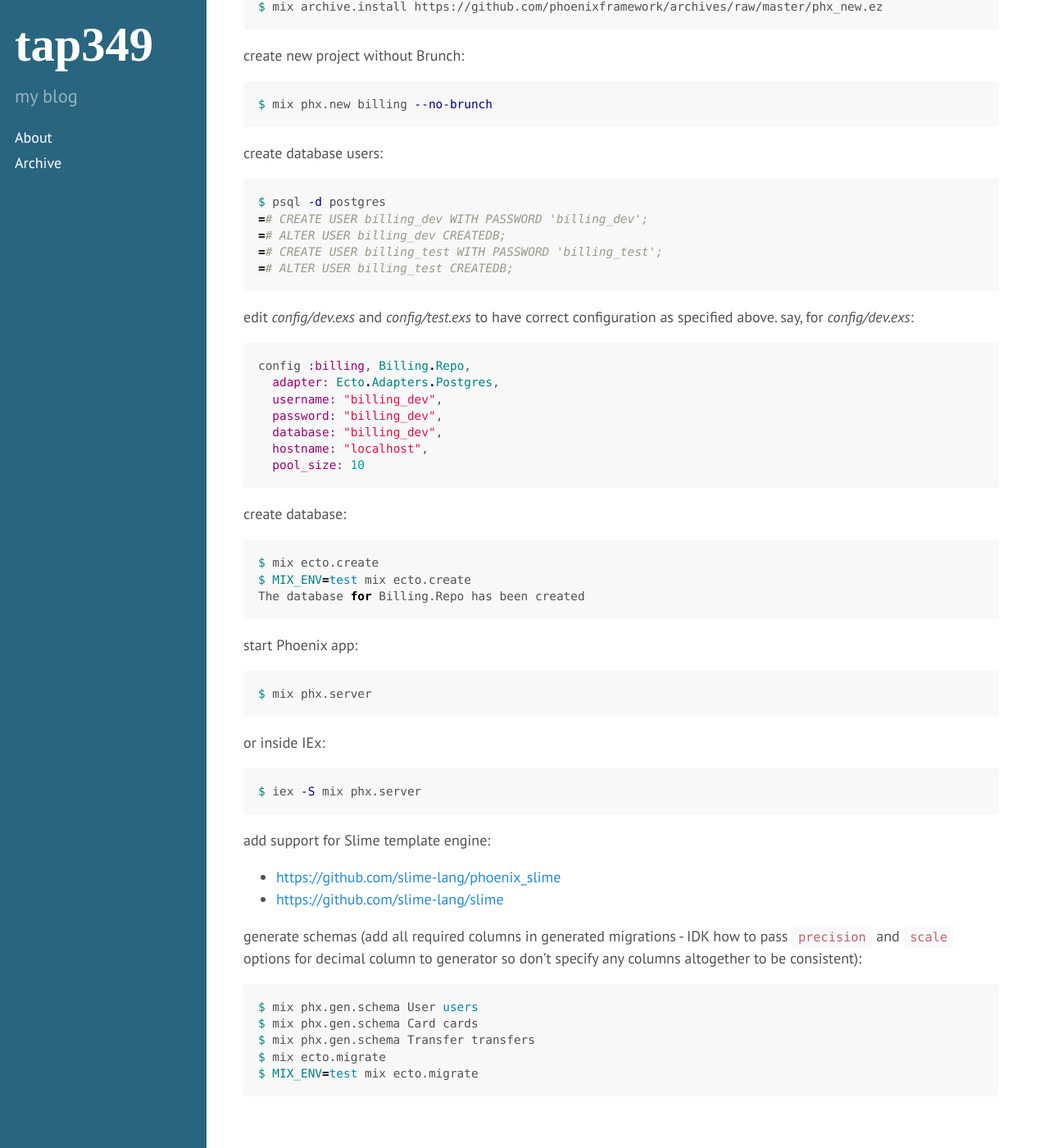
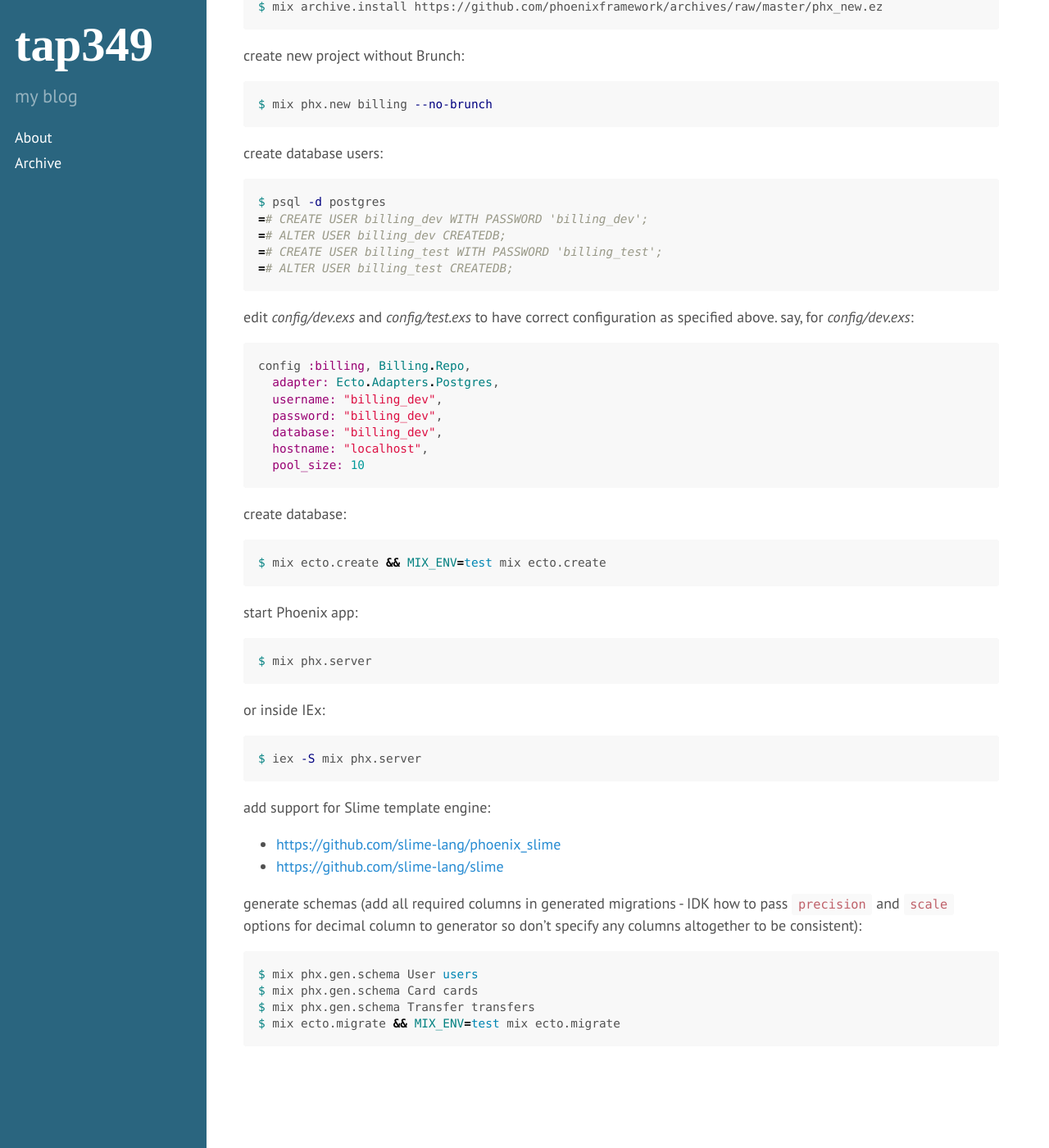
Before and after one commit to tap349/tap349.github.io, a Jekyll site: the page built from _posts/2017-07-27-phoenix-getting-started.md, in a window 1280 px wide and 1400 px high, scrolled down 364 px. Shown: the whole window at 82% size. Built offline with Jekyll 4.4.1, drawn with Linux system fonts in a browser that asks for light colours.

Commit message:
update 2017-07-29_02:29:22

````diff
--- a/_posts/2017-07-27-phoenix-getting-started.md
+++ b/_posts/2017-07-27-phoenix-getting-started.md
@@ -54,9 +54,7 @@ config :billing, Billing.Repo,
 create database:
 
 ```sh
-$ mix ecto.create
-$ MIX_ENV=test mix ecto.create
-The database for Billing.Repo has been created
+$ mix ecto.create && MIX_ENV=test mix ecto.create
 ```
 
 start Phoenix app:
@@ -84,6 +82,5 @@ generator so don't specify any columns altogether to be consistent):
 $ mix phx.gen.schema User users
 $ mix phx.gen.schema Card cards
 $ mix phx.gen.schema Transfer transfers
-$ mix ecto.migrate
-$ MIX_ENV=test mix ecto.migrate
+$ mix ecto.migrate && MIX_ENV=test mix ecto.migrate
 ```
````
